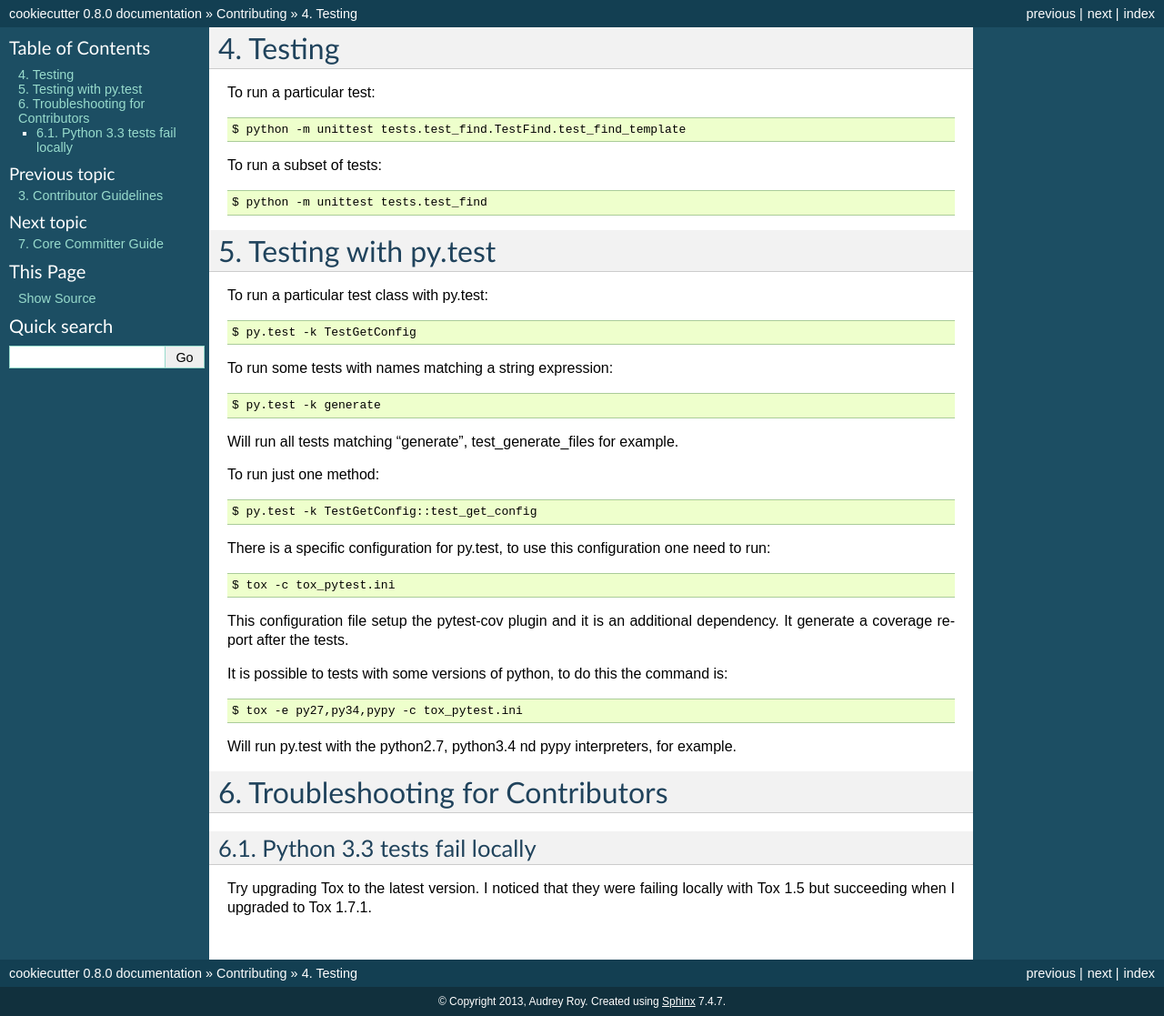
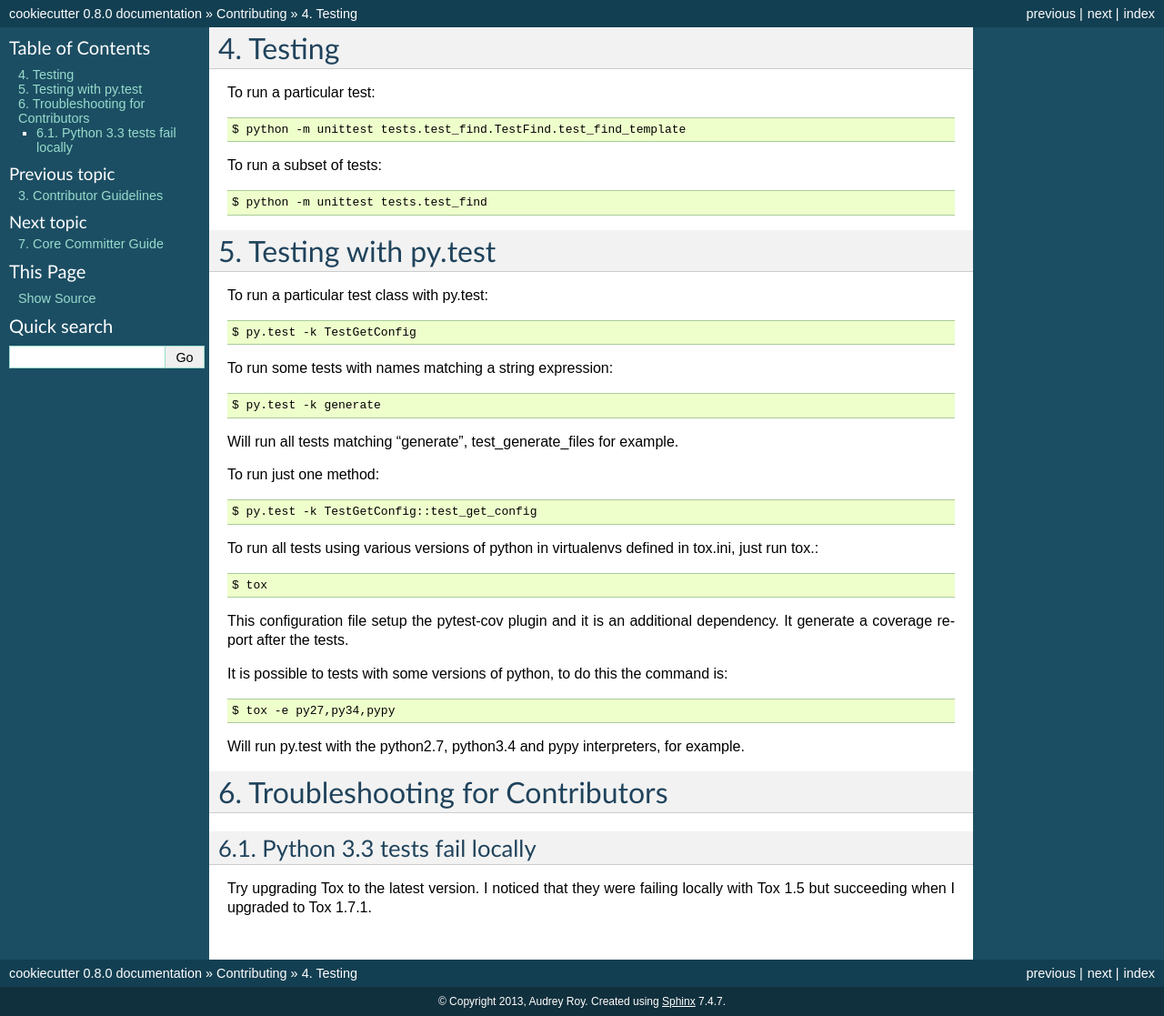
Before and after one commit to c-allen-tech/cookie, a Sphinx documentation site: the page built from docs/contributor_testing.rst, in a window 1280 px wide. Shown: the whole page at 91% size. Built offline with Sphinx 7.4.7, drawn with Linux system fonts in a browser that asks for light colours; formulas are drawn with MathJax 3.

Commit message:
Update documentation, fix the flake8 configuration.

```diff
--- a/docs/contributor_testing.rst
+++ b/docs/contributor_testing.rst
@@ -27,9 +27,9 @@ To run just one method::
     $ py.test -k TestGetConfig::test_get_config
 
 
-There is a specific configuration for py.test, to use this configuration one need to run::
+To run all tests using various versions of python in virtualenvs defined in tox.ini, just run tox.::
 
-    $ tox -c tox_pytest.ini
+    $ tox
 
 This configuration file setup the pytest-cov plugin and it is an additional
 dependency. It generate a coverage report after the tests.
@@ -37,9 +37,9 @@ dependency. It generate a coverage report after the tests.
 It is possible to tests with some versions of python, to do this the command
 is::
 
-    $ tox -e py27,py34,pypy -c tox_pytest.ini
+    $ tox -e py27,py34,pypy
 
-Will run py.test with the python2.7, python3.4 nd pypy interpreters, for
+Will run py.test with the python2.7, python3.4 and pypy interpreters, for
 example.
 
 Troubleshooting for Contributors
```
Also changed, not shown: CONTRIBUTING.rst (+25 -9 lines), 1 other file.
